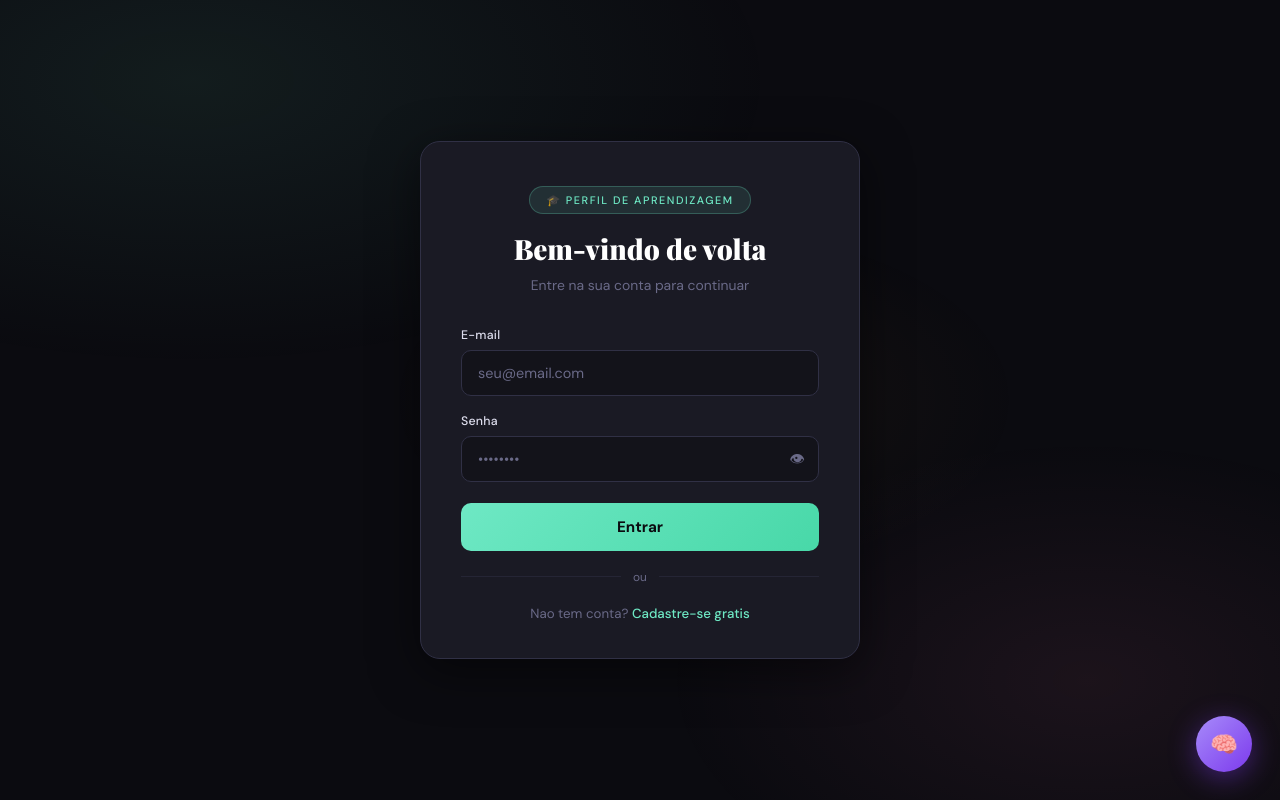
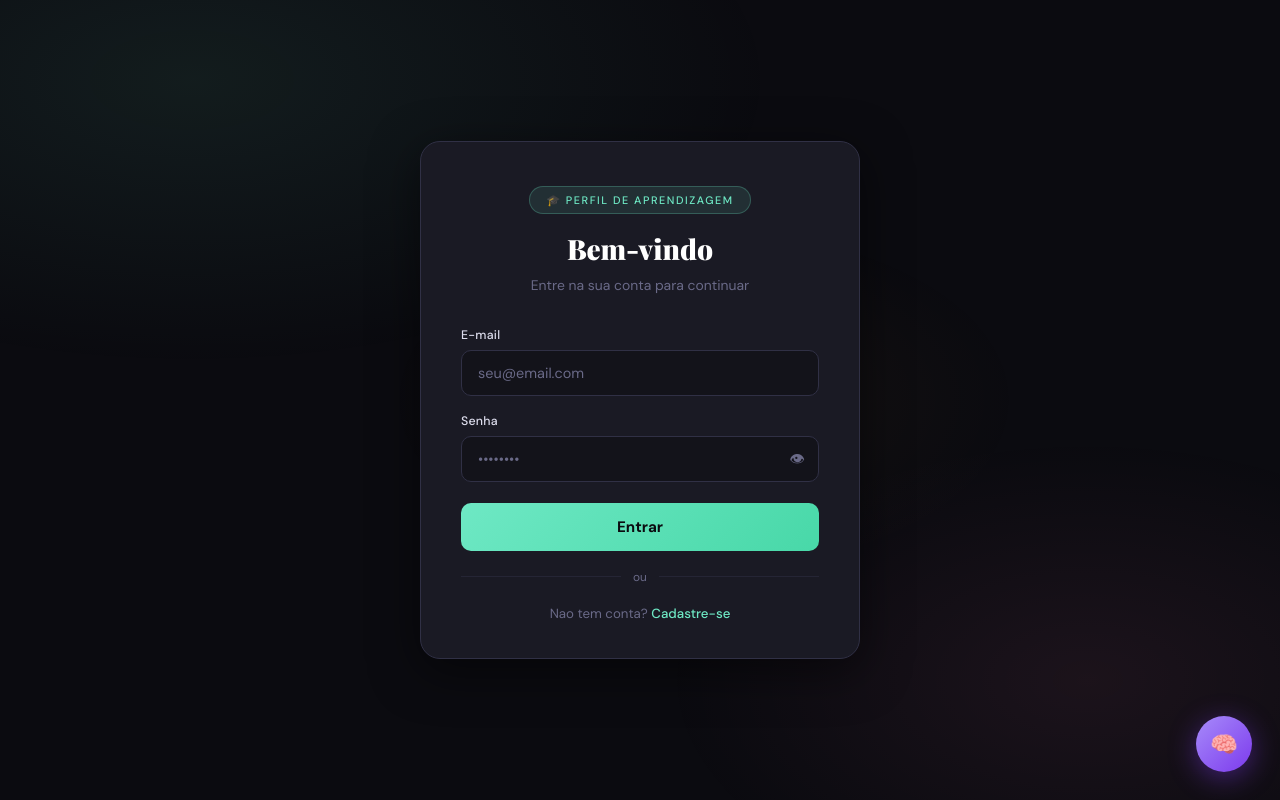
Before and after one commit to anninhaschmid/neurofocus, a plain HTML site: page index.html in a window 1280 px wide. Drawn offline with nearby package versions, Linux system fonts and the light colour scheme.

Commit message:
Update welcome message and registration link text

```diff
--- a/index.html
+++ b/index.html
@@ -389,7 +389,7 @@ body::before{content:'';position:fixed;inset:0;pointer-events:none;z-index:0;
   <div class="auth-card">
     <div class="auth-logo">
       <div class="auth-badge">&#127891; Perfil de Aprendizagem</div>
-      <h2>Bem-vindo de volta</h2>
+      <h2>Bem-vindo</h2>
       <p>Entre na sua conta para continuar</p>
     </div>
     <div class="form-group">
@@ -407,7 +407,7 @@ body::before{content:'';position:fixed;inset:0;pointer-events:none;z-index:0;
     </div>
     <button class="btn-auth" id="btn-do-login" onclick="doLogin()">Entrar</button>
     <div class="divider">ou</div>
-    <div class="auth-switch">Nao tem conta? <a onclick="showScreen('screen-register')">Cadastre-se gratis</a></div>
+    <div class="auth-switch">Nao tem conta? <a onclick="showScreen('screen-register')">Cadastre-se</a></div>
   </div>
 </div>
 
```
